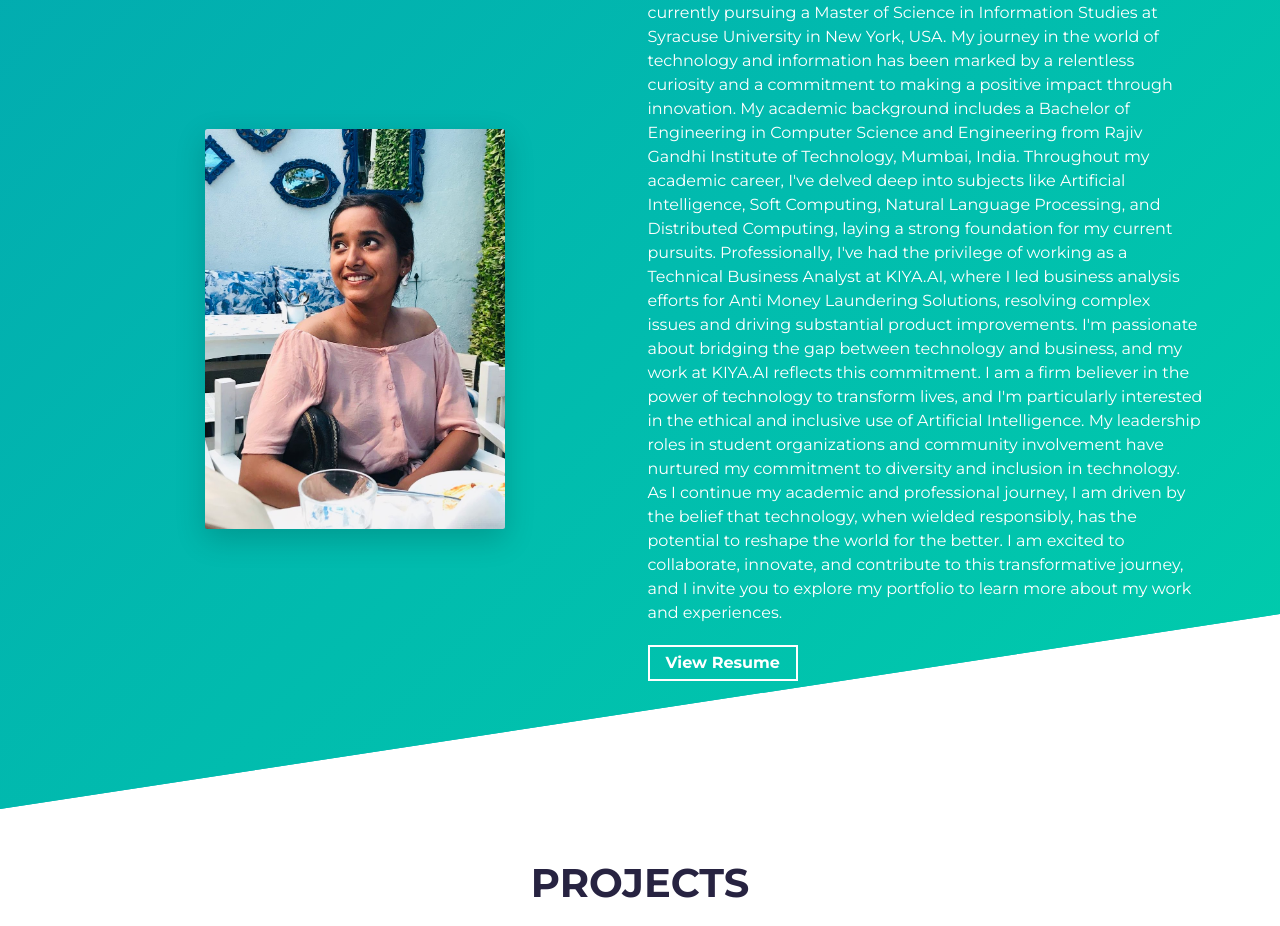
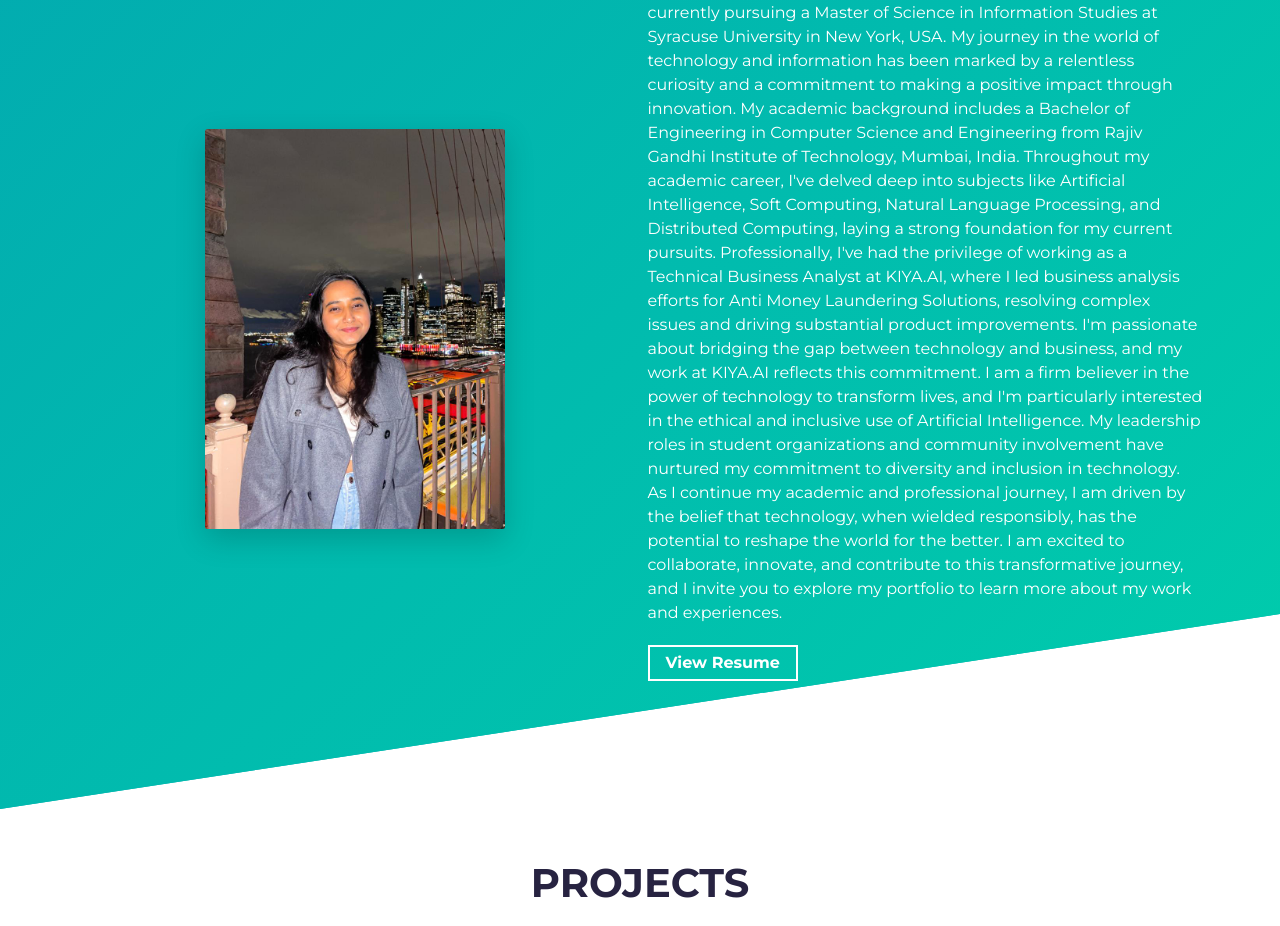
Before and after one commit to tejalpalwankar/My-Portfolio, a website built with Parcel: page src/index.html in a window 1280 px wide. Shown: the part 966-1892 px from the top of the page. Built offline with nearby package versions, Linux system fonts and the light colour scheme.

Commit message:
Update index.html

```diff
--- a/src/index.html
+++ b/src/index.html
@@ -32,7 +32,7 @@
   <!-- Todo: add some coding keywords below - e.g: (javascript, yourusername, etc) -->
   <meta name="keywords" content="[tejalpalwankar], [tejal], C++, C, python" />
   <!-- Todo: improve your SEO by adding a small description of you -->
-  <meta name="description" content="[Tejal Palwankar] | Software Developer" />
+  <meta name="description" content="[Tejal Palwankar] | Syracuse" />
 
   <link rel="stylesheet" href="https://cdnjs.cloudflare.com/ajax/libs/font-awesome/4.7.0/css/font-awesome.min.css" />
   <link rel="stylesheet" href="styles.scss" />
@@ -70,7 +70,7 @@
         <div class="col-md-6 col-sm-12">
           <div class="about-wrapper__image load-hidden">
             <img alt="Profile Image" class="img-fluid rounded shadow-lg" height="auto" width="300px"
-              src="assets/profile.jpg" alt="Profile Image" />
+              src="assets/NYprofile.jpg" alt="Profile Image" />
           </div>
         </div>
         <div class="col-md-6 col-sm-12">
```
